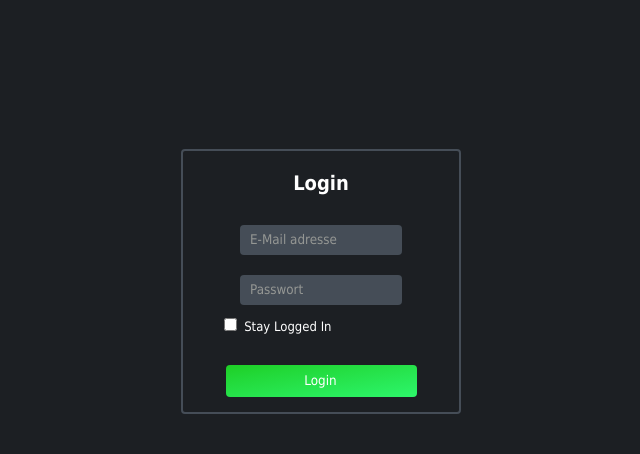
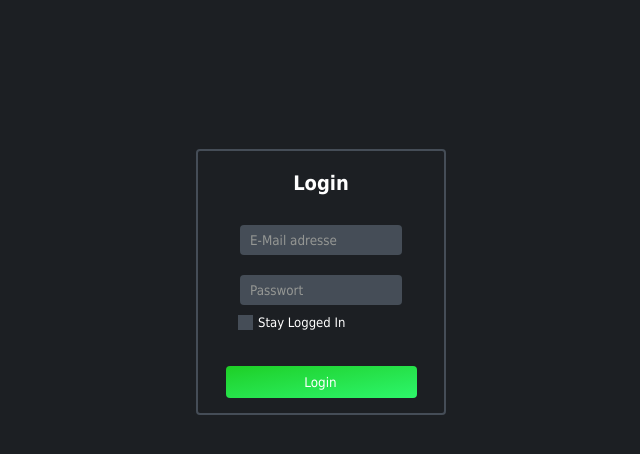
Before and after one commit to moritzscheer/ham, a PHP site: page /pages/login.php in a window 1280 px wide. Shown: the part 99-553 px from the top of the page, without its empty margins (319-959 px from the left). Run offline with PHP 8.4, Linux system fonts and the light colour scheme.

Commit message:
fix: Login Styling

```diff
--- a/pages/login.php
+++ b/pages/login.php
@@ -21,9 +21,10 @@
         </div>
         <div class="loginElement staylogin">
             <form method="post">
-                <label id="stayLogin">
-                    <input type="checkbox" id="stayLoggedIn" name="login">
-                    Stay Logged In
+                <label class="staylogin-container">
+                    <span id="stayLogin-Text">Stay Logged In</span>
+                    <input type="checkbox" id="stayLogin-checkbox" name="login">
+                    <span id="stayLogin-checkmark"></span>
                 </label>
             </form>
         </div>
--- a/resources/css/footer.css
+++ b/resources/css/footer.css
@@ -27,7 +27,4 @@ a {
         flex-direction: column;
         gap: 15px;
     }
-
-
-
 }
--- a/resources/css/login.css
+++ b/resources/css/login.css
@@ -18,7 +18,7 @@
     display: flex;
     flex-direction: column;
     place-items: center;
-    width: 35vh;
+    width: 250px;
     /*height: 230px;*/
     height: auto;
     border-radius: 4px;
@@ -58,22 +58,65 @@ input::placeholder{
 
 /*div of stay loggedin*/
 .staylogin {
-    place-self: center;
-    place-items: start;
+    place-self: start;
     margin-bottom: 20px;
 }
 
 /*label of stay loggin*/
-#stayLogin {
-    padding-right: 90px;
+.staylogin-container {
+    display: grid;
+    grid-template-columns: 20px auto;
+    position: relative;
+    padding-left: 40px;
+}
+
+#stayLogin-Text {
+    grid-column: 2;
     color: var(--white);
     font-size: small;
 }
 
-/* checkbox of stay loggedin*/
-#stayLoggedIn {
+/* old checkbox */
+#stayLogin-checkbox {
+    appearance: none;
+}
 
+/* new checkbox*/
+#stayLogin-checkmark {
+    grid-column: 1;
+    position: absolute;
+    width: 15px;
+    height: 15px;
+    background-color: var(--bluegrey);
 }
+
+#stayLogin-checkmark:after {
+    grid-column: 1;
+    position: absolute;
+    display: none;
+}
+
+/* checked box: change color*/
+.staylogin-container:has(#stayLogin-checkbox:checked) #stayLogin-checkmark {
+    background-color: var(--grey);
+}
+
+.staylogin-container:has(#stayLogin-checkbox:checked) #stayLogin-checkmark:after{
+    display: block;
+}
+/*
+.staylogin-container #stayLogin-checkmark:after {
+    left: 9px;
+    top: 5px;
+    width: 5px;
+    height: 10px;
+    border: solid white;
+    border-width: 0 3px 3px 0;
+    -webkit-transform: rotate(45deg);
+    -ms-transform: rotate(45deg);
+    transform: rotate(45deg);
+}*/
+
 
 /*login button*/
 #loginSubmit {
```
